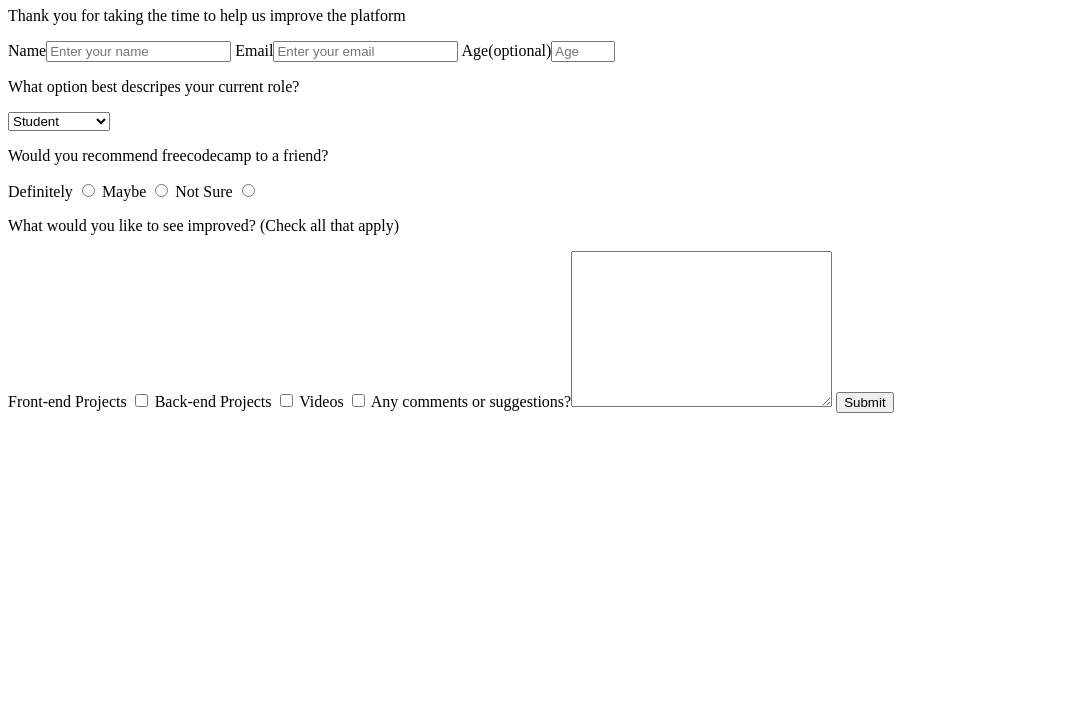
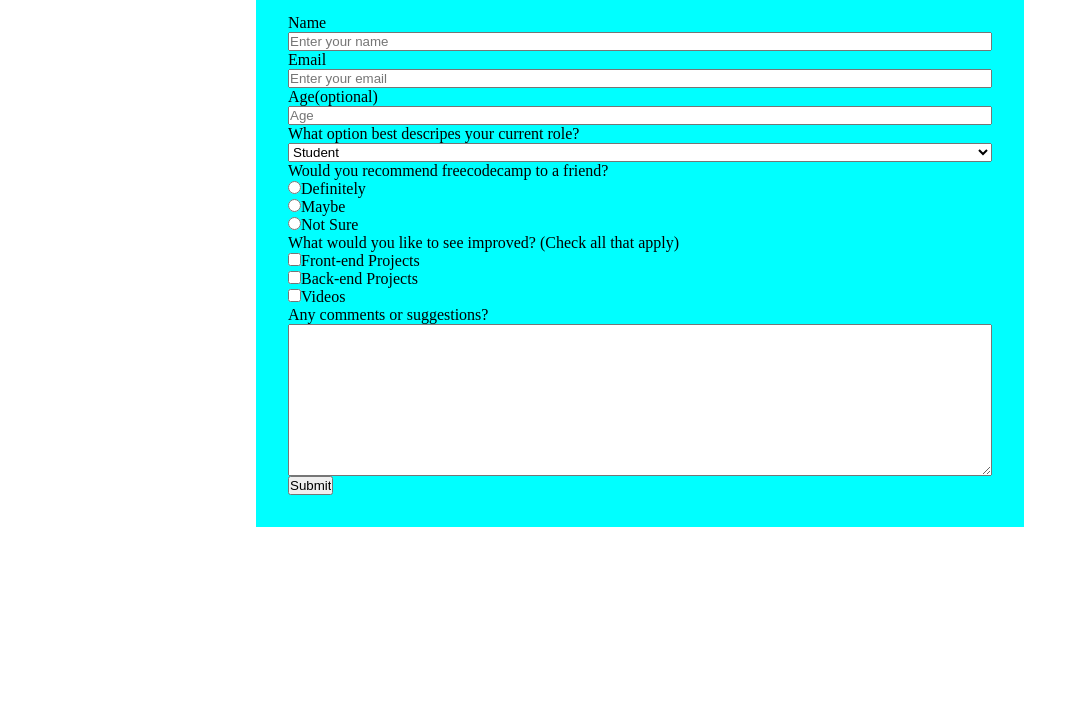
Before and after one commit to Tory-Stodard/survey-form, a plain HTML site: page index.html in a window 1280 px wide. Shown: the part 73-800 px from the top of the page, without its empty margins (0-1079 px from the left). Drawn offline with Linux system fonts and the light colour scheme.

Commit message:
completed basic styles.

```diff
--- a/index.html
+++ b/index.html
@@ -4,6 +4,7 @@
     <meta charset="UTF-8" />
     <meta http-equiv="X-UA-Compatible" content="IE=edge" />
     <meta name="viewport" content="width=device-width, initial-scale=1.0" />
+    <link rel="stylesheet" href="styles.css" />
     <title>Survey Form</title>
   </head>
   <body>
@@ -43,23 +44,27 @@
       </select>
       <p>Would you recommend freecodecamp to a friend?</p>
       <label for=""
-        >Definitely
-        <input type="radio" name="recommendation" value="definitely"
-      /></label>
+        ><input
+          type="radio"
+          name="recommendation"
+          value="definitely"
+        />Definitely</label
+      >
       <label for=""
-        >Maybe <input type="radio" name="recommendation" value="maybe"
-      /></label>
+        ><input type="radio" name="recommendation" value="maybe" />Maybe</label
+      >
       <label for=""
-        >Not Sure <input type="radio" name="recommendation" value="not-sure"
-      /></label>
+        ><input type="radio" name="recommendation" value="not-sure" />Not
+        Sure</label
+      >
       <p>What would you like to see improved? (Check all that apply)</p>
+      <label for=""></label>
+        <input type="checkbox" value="front-end" />Front-end Projects</label
+      >
       <label for=""
-        >Front-end Projects <input type="checkbox" value="front-end"
-      /></label>
-      <label for=""
-        >Back-end Projects <input type="checkbox" value="back-end"
-      /></label>
-      <label for="">Videos <input type="checkbox" value="videos" /></label>
+        > <input type="checkbox" value="back-end"
+      />Back-end Projects</label>
+      <label for=""> <input type="checkbox" value="videos" />Videos</label>
       <label for=""
         >Any comments or suggestions?<textarea
           name="comments"
--- /dev/null
+++ b/styles.css
@@ -0,0 +1,37 @@
+* {
+  margin: 0;
+  padding: 0;
+  box-sizing: border-box;
+}
+
+h1,
+#description {
+  text-align: center;
+}
+
+form {
+  width: 60vw;
+  margin: 0 auto;
+  padding: 2rem;
+  background-color: aqua;
+}
+
+label,
+input,
+select,
+textarea {
+  display: block;
+}
+
+input[type="text"],
+input[type="email"],
+input[type="number"],
+select,
+textarea {
+  width: 100%;
+}
+
+input[type="radio"],
+input[type="checkbox"] {
+  display: inline-block;
+}
```
